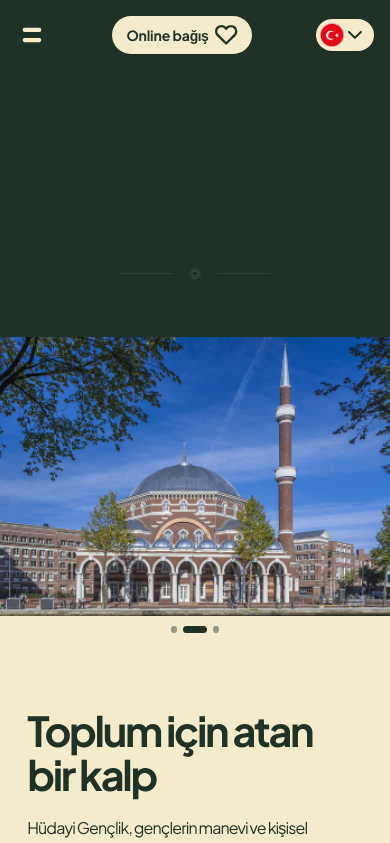
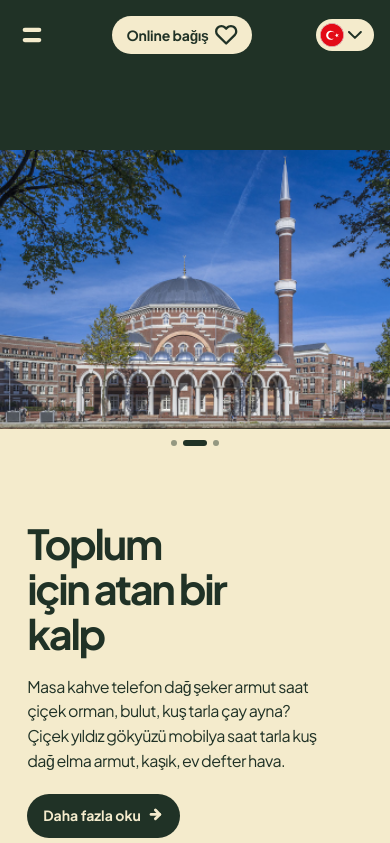
Before and after one commit to Recss68/hudayi-jongeren, a SvelteKit app: page / in a window 390 px wide. Shown: the top 843 px of the page. Built offline with nearby package versions, Linux system fonts and the light colour scheme.

Commit message:
#10 REFACTOR: convert hero media query breakpoints to px
refactor: use px units for hero media query breakpoints

Converted the hero section media queries from rem-based breakpoints to px-based breakpoints for consistency with the project styling approach.

```diff
--- a/src/routes/+page.svelte
+++ b/src/routes/+page.svelte
@@ -2,16 +2,11 @@
   import heroImage from '$lib/assets/test.png';
   import arrowIcon from '$lib/assets/arrow.svg';
   import dividerImage from '$lib/assets/divider.svg';
-  import frameImage from '$lib/assets/frame.svg';
 </script>
 
 <header class="home-header">
-  <article class="hero-card">
-    <img src={frameImage} alt="" class="frame" aria-hidden="true" />
-
-    <div class="divider">
-      <img src={dividerImage} alt="" aria-hidden="true" />
-    </div>
+  <section class="card">
+    <img src={dividerImage} alt="" class="divider" />
 
     <figure class="visual">
       <div class="media">
@@ -33,17 +28,16 @@
     <div class="content">
       <h1>Toplum için atan bir kalp</h1>
       <p>
-        Hüdayi Gençlik, gençlerin manevi ve kişisel gelişimine katkı sağlamayı amaçlayan
-        bir kuruluştur. Eğitimin, kardeşliğin ve toplumsal sorumluluğun uyumlu bir toplumun
-        temeli olduğuna inanıyoruz.
+        Masa kahve telefon dağ şeker armut saat çiçek orman, bulut, kuş tarla çay ayna?
+        Çiçek yıldız gökyüzü mobilya saat tarla kuş dağ elma armut, kaşık, ev defter hava.
       </p>
 
       <a href="/over-ons" class="link">
         <span>Daha fazla oku</span>
-        <img src={arrowIcon} alt="" class="icon" aria-hidden="true" />
+        <img src={arrowIcon} alt="" class="icon" />
       </a>
     </div>
-  </article>
+  </section>
 </header>
 
 <style>
@@ -77,128 +71,77 @@
   .home-header {
     width: 100%;
     min-height: 100svh;
-    padding-block-start: 8.75rem;
+    padding-block-start: 5rem;
     background-color: var(--c-nachtgroen, #203226);
     overflow-x: hidden;
 
-    @media (min-width: 48rem) {
-      padding: 12.5rem 0.75rem 6rem;
-    }
-
-    @media (min-width: 64rem) {
-      padding: 9rem 2rem 7rem;
-    }
+    @media (min-width: 768px) { padding: 9.5rem 0 0; }
+    @media (min-width: 1024px) { padding-block-start: 9rem; }
+    @media (min-width: 1440px) { padding-block-start: 9.25rem; }
   }
 
-  .hero-card {
+  .card {
     position: relative;
     width: 100%;
     background-color: var(--c-creme, #f4ebcc);
 
-    @media (min-width: 48rem) {
+    @media (min-width: 768px) {
       display: grid;
-      grid-template-columns: minmax(0, 20rem) 18rem;
+      grid-template-columns: minmax(0, 20rem) minmax(0, 18rem);
       grid-template-areas: "content visual";
       align-items: center;
       justify-content: center;
-      align-content: center;
-      column-gap: 2.75rem;
-      max-width: calc(100vw - 1.5rem);
-      margin-inline: auto;
-      aspect-ratio: 1086 / 550;
-      min-height: auto;
-      padding: 4rem 4.25rem;
-      overflow: visible;
+      column-gap: clamp(2.5rem, 6vw, 4rem);
+      min-height: 21rem;
+      padding: 2.5rem clamp(2rem, 7vw, 4.5rem);
     }
 
-    @media (min-width: 64rem) {
-      grid-template-columns: minmax(0, 22rem) 19rem;
-      column-gap: 3rem;
-      max-width: 58rem;
-      aspect-ratio: 1086 / 631;
-      padding: 4.7rem 4rem 4.4rem;
+    @media (min-width: 1024px) {
+      grid-template-columns: minmax(0, 27rem) minmax(0, 25rem);
+      column-gap: clamp(4rem, 7vw, 6rem);
+      min-height: 24rem;
+      padding: 3rem clamp(3rem, 8vw, 6.5rem);
     }
 
-    @media (min-width: 90rem) {
-      grid-template-columns: minmax(0, 25.5rem) 23.5rem;
-      column-gap: 3.75rem;
-      max-width: 70rem;
-      padding: 5rem 5rem 4.75rem;
-    }
-
-    .frame {
-      display: none;
-
-      @media (min-width: 48rem) {
-        position: absolute;
-        inset: 0.35rem;
-        z-index: 1;
-        display: block;
-        width: calc(100% - 0.7rem);
-        height: calc(100% - 0.7rem);
-        object-fit: fill;
-        object-position: center;
-        pointer-events: none;
-      }
-
-      @media (min-width: 64rem) {
-        inset: 0.65rem;
-        width: calc(100% - 1.3rem);
-        height: calc(100% - 1.3rem);
-      }
+    @media (min-width: 1440px) {
+      grid-template-columns: minmax(0, 31rem) minmax(0, 27rem);
+      column-gap: clamp(5rem, 8vw, 7rem);
+      min-height: 25rem;
+      padding: 3.25rem clamp(5rem, 9vw, 8rem);
     }
 
     .divider {
-      display: flex;
-      align-items: center;
-      justify-content: center;
-      min-height: 7.9rem;
-      background-color: var(--c-nachtgroen, #203226);
+      display: none;
 
-      @media (min-width: 48rem) {
+      @media (min-width: 768px) {
         position: absolute;
-        top: -4.95rem;
+        display: block;
+        top: -5.4rem;
         right: 0;
         left: 0;
         z-index: 2;
-        min-height: auto;
-        margin: 0;
-        padding-inline: 2rem;
-        background-color: transparent;
+        width: 100%;
+        max-width: 32rem;
+        height: auto;
+        margin: auto;
       }
 
-      @media (min-width: 64rem) {
-        top: -5.2rem;
-        padding-inline: 5rem;
-      }
-
-      img {
-        display: block;
-        width: 100%;
-        max-width: 48rem;
-        height: auto;
-
-        @media (min-width: 48rem) { max-width: 42rem; }
-        @media (min-width: 64rem) { max-width: 46rem; }
-        @media (min-width: 90rem) { max-width: 56rem; }
-      }
+      @media (min-width: 1024px) { top: -5rem; max-width: 40rem; }
+      @media (min-width: 1440px) { max-width: 48rem; }
     }
 
     .visual {
       margin: 0;
       background-color: var(--c-creme, #f4ebcc);
 
-      @media (min-width: 48rem) {
+      @media (min-width: 768px) {
         grid-area: visual;
-        z-index: 2;
         display: flex;
         flex-direction: column;
         align-items: center;
         justify-content: center;
-        align-self: center;
         justify-self: center;
         width: 100%;
-        transform: translateY(0.15rem);
       }
 
       .media {
@@ -206,23 +149,23 @@
         overflow: hidden;
         background-color: var(--c-creme, #f4ebcc);
 
-        @media (min-width: 48rem) {
-          max-width: 17.5rem;
+        @media (min-width: 768px) {
+          max-width: 18rem;
           aspect-ratio: 296 / 333;
-          border-radius: 0.45rem;
-          box-shadow: 0 0.65rem 1.5rem rgba(32, 50, 38, 0.25);
+          border-radius: 0.35rem;
+          box-shadow: 0 1rem 2rem rgba(32, 50, 38, 0.22);
         }
 
-        @media (min-width: 64rem) { max-width: 19rem; }
-        @media (min-width: 90rem) { max-width: 23.5rem; aspect-ratio: 296 / 390; }
+        @media (min-width: 1024px) { max-width: 24rem; }
+        @media (min-width: 1440px) { max-width: 27rem; }
 
         .track {
           display: flex;
           width: 300%;
-          /* Three slides sit next to each other in one track. The track is 300% wide, so every image takes one third of the total width. */
+          /* Moves the image track horizontally to create a CSS-only carousel loop. */
           animation: hero-slide 9s infinite ease-in-out;
 
-          @media (min-width: 48rem) { height: 100%; }
+          @media (min-width: 768px) { height: 100%; }
 
           img {
             display: block;
@@ -232,7 +175,7 @@
             object-fit: cover;
             object-position: center;
 
-            @media (min-width: 48rem) {
+            @media (min-width: 768px) {
               height: 100%;
               aspect-ratio: auto;
             }
@@ -248,8 +191,8 @@
         padding-block: 0.65rem 4.7rem;
         background-color: var(--c-creme, #f4ebcc);
 
-        @media (min-width: 48rem) {
-          padding-block: 0.8rem 0;
+        @media (min-width: 768px) {
+          padding-block: 0.55rem 0;
           background-color: transparent;
         }
 
@@ -261,6 +204,7 @@
           background-color: rgba(32, 50, 38, 0.45);
           transition: width 0.45s ease, background-color 0.45s ease;
 
+          /* Syncs each pagination dot with the active slide in the carousel animation. */
           &:nth-of-type(1) { animation: hero-dot-one 9s infinite ease-in-out; }
           &:nth-of-type(2) { animation: hero-dot-two 9s infinite ease-in-out; }
           &:nth-of-type(3) { animation: hero-dot-three 9s infinite ease-in-out; }
@@ -274,15 +218,12 @@
 
       @media (min-width: 48rem) {
         grid-area: content;
-        z-index: 2;
-        align-self: center;
         justify-self: center;
         padding: 0;
-        transform: translateY(0.15rem);
       }
 
       h1 {
-        max-width: 100%;
+        max-width: 12.5rem;
         margin: 0 0 1.2rem;
         color: var(--c-nachtgroen, #203226);
         font-family: 'Plus Jakarta Sans', sans-serif;
@@ -291,22 +232,25 @@
         line-height: 1.08;
         letter-spacing: -0.055em;
 
-        @media (min-width: 48rem) {
-          max-width: 20rem;
+        @media (min-width: 425px) and (max-width: 767px) { max-width: 18rem; }
+
+        @media (min-width: 768px) {
+          max-width: 15.5rem;
           margin-block-end: 1rem;
           font-size: clamp(2rem, 3.9vw, 2.45rem);
         }
 
-        @media (min-width: 64rem) {
-          max-width: 22rem;
-          font-size: clamp(2.25rem, 3vw, 2.75rem);
+        @media (min-width: 1024px) {
+          max-width: 21rem;
+          font-size: clamp(2.75rem, 3.6vw, 3.5rem);
+          line-height: 1.05;
         }
 
-        @media (min-width: 90rem) {
-          max-width: 25.5rem;
-          margin-block-end: 1.15rem;
-          font-size: clamp(2.65rem, 3.3vw, 3.25rem);
-          line-height: 1.07;
+        @media (min-width: 1440px) {
+          max-width: 22rem;
+          margin-block-end: 1rem;
+          font-size: clamp(3rem, 3.5vw, 3.65rem);
+          line-height: 1.04;
         }
       }
 
@@ -317,27 +261,27 @@
         font-family: 'Plus Jakarta Sans', sans-serif;
         font-size: 1rem;
         font-weight: 400;
-        line-height: 1.48;
-        letter-spacing: -0.055em;
+        line-height: 1.55;
+        letter-spacing: -0.035em;
 
-        @media (min-width: 48rem) {
+        @media (min-width: 768px) {
           max-width: 22rem;
           font-size: clamp(0.86rem, 1.45vw, 0.95rem);
-          line-height: 1.45;
+          line-height: 1.5;
         }
 
-        @media (min-width: 64rem) {
-          max-width: 24rem;
-          margin-block-end: 1.35rem;
-          font-size: 0.92rem;
-          line-height: 1.48;
-        }
+        @media (min-width: 1024px) {
+          max-width: 29rem;
+          margin-block-end: 1.55rem;
+          font-size: 1rem;
+          line-height: 1.55;
+         }
 
-        @media (min-width: 90rem) {
-          max-width: 28rem;
-          margin-block-end: 1.5rem;
-          font-size: 1rem;
-          line-height: 1.5;
+        @media (min-width: 1440px) {
+          max-width: 32rem;
+          margin-block-end: 1.65rem;
+          font-size: 1.02rem;
+          line-height: 1.55;
         }
       }
 
@@ -358,27 +302,17 @@
         text-decoration: none;
         white-space: nowrap;
 
-        @media (min-width: 48rem) {
-          min-height: 2.5rem;
-          padding: 0.7rem 1rem 0.76rem;
-          font-size: 0.92rem;
-        }
-
-        @media (min-width: 64rem) {
-          min-height: 2.45rem;
-          padding: 0.68rem 1rem 0.74rem;
-          font-size: 0.9rem;
-        }
-
-        @media (min-width: 90rem) {
-          min-height: 2.5rem;
-          padding: 0.7rem 1rem 0.76rem;
-          font-size: 0.92rem;
-        }
+        @media (min-width: 768px) { min-height: 2.5rem; padding: 0.7rem 1rem 0.76rem; font-size: 0.92rem; }
+        @media (min-width: 1024px) { min-height: 2.45rem; padding: 0.68rem 1rem 0.74rem; font-size: 0.9rem; }
 
         &:focus-visible {
           outline: 0.1875rem solid var(--c-nachtgroen, #203226);
           outline-offset: 0.1875rem;
+        }
+
+        &:hover .icon,
+        &:focus-visible .icon {
+          transform: scale(1.7);
         }
 
         .icon {
@@ -389,66 +323,34 @@
           transform-origin: center;
           transition: transform 0.25s ease;
         }
-
-        &:hover .icon,
-        &:focus-visible .icon {
-          transform: scale(1.70);
-        }
       }
     }
   }
 
-  /*
-    Hero slider animations
-    - The image track contains three equal slides.
-    - The full cycle takes 9 seconds, so each slide gets about 3 seconds.
-    - The transform moves the 300% wide track by one third each time.
-    - The dot animations use the same 9 second timing, so the active dot matches the visible slide.
-  */
+  /* Carousel movement: each slide stays visible for a short moment before the track shifts to the next image. */
   @keyframes hero-slide {
-    /* Slide 1 stays visible at the start of the animation. */
     0%, 26% { transform: translateX(0); }
-
-    /* Slide 2 becomes visible by moving the track one slide width to the left. */
     33%, 59% { transform: translateX(calc(-100% / 3)); }
-
-    /* Slide 3 becomes visible by moving the track two slide widths to the left. */
     66%, 92% { transform: translateX(calc(-200% / 3)); }
-
-    /* The track returns to slide 1 to restart the loop. */
     100% { transform: translateX(0); }
   }
 
+  /* Dot state animations: the active dot stretches into a pill while inactive dots stay circular. */
   @keyframes hero-dot-one {
-    /* Active while slide 1 is visible. */
     0%, 27% { width: 1.5rem; background-color: var(--c-nachtgroen, #203226); }
-
-    /* Inactive while slide 2 and slide 3 are visible. */
     32%, 94% { width: 0.42rem; background-color: rgba(32, 50, 38, 0.45); }
-
-    /* Active again when the slider loops back to slide 1. */
     100% { width: 1.5rem; background-color: var(--c-nachtgroen, #203226); }
   }
 
   @keyframes hero-dot-two {
-    /* Inactive during slide 1. */
     0%, 27% { width: 0.42rem; background-color: rgba(32, 50, 38, 0.45); }
-
-    /* Active while slide 2 is visible. */
     32%, 61% { width: 1.5rem; background-color: var(--c-nachtgroen, #203226); }
-
-    /* Inactive during slide 3 and the loop reset. */
     66%, 100% { width: 0.42rem; background-color: rgba(32, 50, 38, 0.45); }
   }
 
   @keyframes hero-dot-three {
-    /* Inactive during slide 1 and slide 2. */
     0%, 61% { width: 0.42rem; background-color: rgba(32, 50, 38, 0.45); }
-
-    /* Active while slide 3 is visible. */
     66%, 94% { width: 1.5rem; background-color: var(--c-nachtgroen, #203226); }
-
-    /* Inactive again before the loop returns to slide 1. */
     100% { width: 0.42rem; background-color: rgba(32, 50, 38, 0.45); }
   }
 </style>
```
Also changed, not shown: src/lib/assets/frame.svg (deleted).
